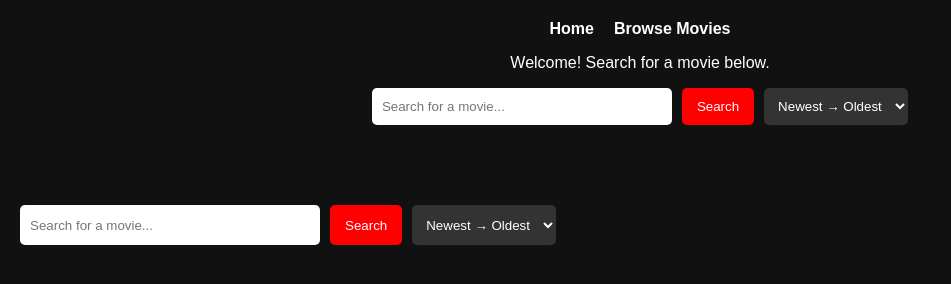
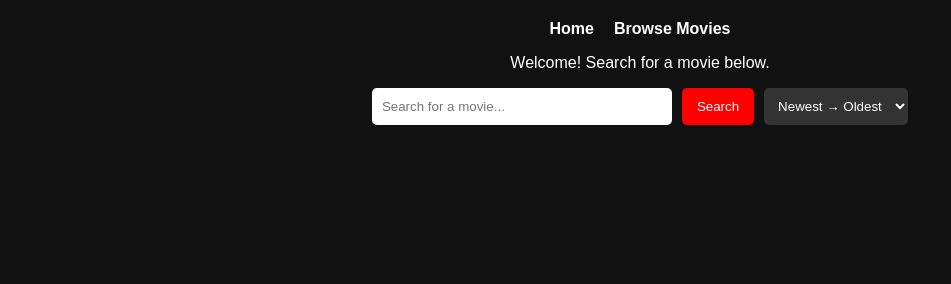
Before and after one commit to J4yth31k/javascript_project, a plain HTML site: page index.html in a window 1280 px wide. Shown: the whole page, without its empty margins (0-951 px from the left). Drawn offline with Linux system fonts and the light colour scheme.

Commit message:
Update index.html

```diff
--- a/index.html
+++ b/index.html
@@ -38,23 +38,8 @@
   </select>
 </form>
 
-<section id="category-rows" class="category-rows"></section>
-<section id="results" class="movies"></section><form id="search-form" class="search-bar">
-  <input id="search-input" type="text" placeholder="Search for a movie..." />
-  <button id="search-btn" type="submit">Search</button>
-
-  <select id="sort-order">
-    <option value="year-desc">Newest → Oldest</option>
-    <option value="year-asc">Oldest → Newest</option>
-    <option value="title-asc">Title A → Z</option>
-    <option value="title-desc">Title Z → A</option>
-  </select>
-
-  <section class="movies" id="results"></section>
-</form>
-
-    <div id="suggestions" class="suggestions"></div>
-  </header>
+  <div id="suggestions" class="suggestions"></div>
+ </header>
 
 <main>
   <section id="category-rows" class="category-rows"></section>
```
